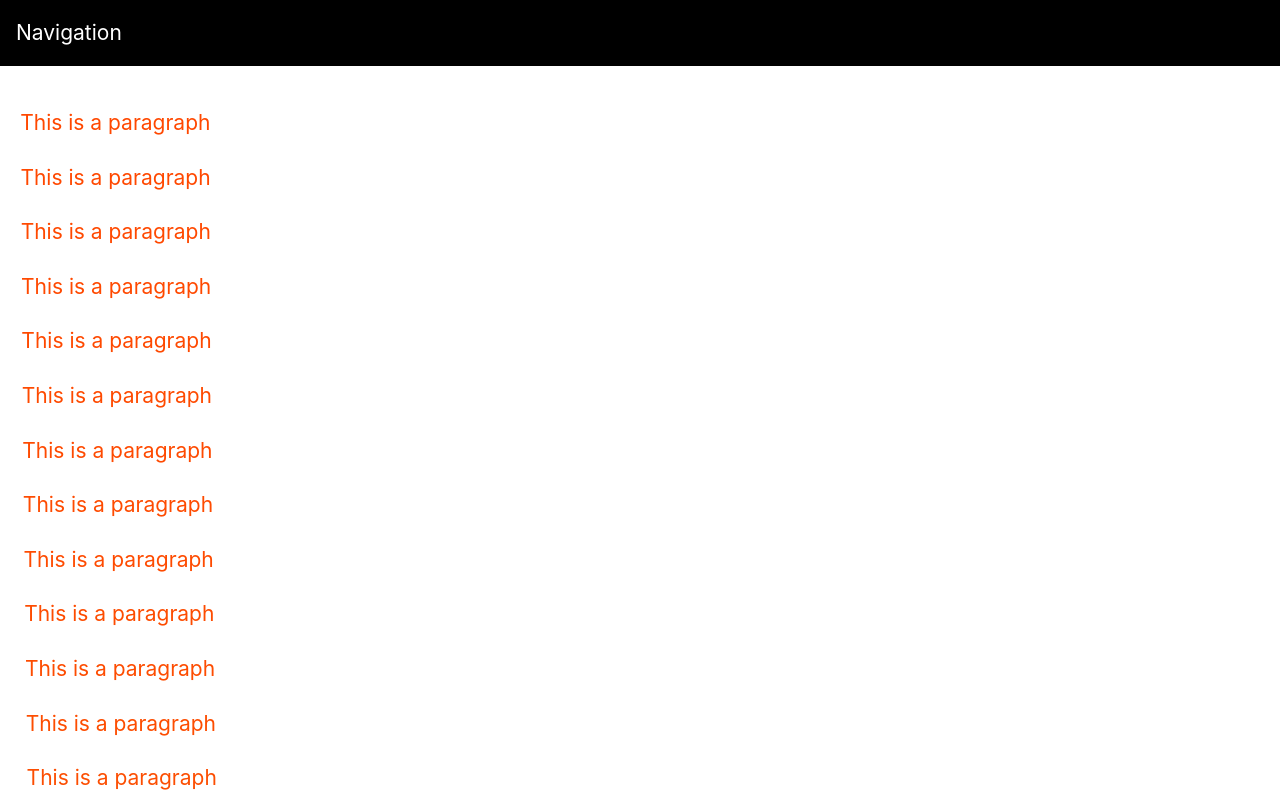
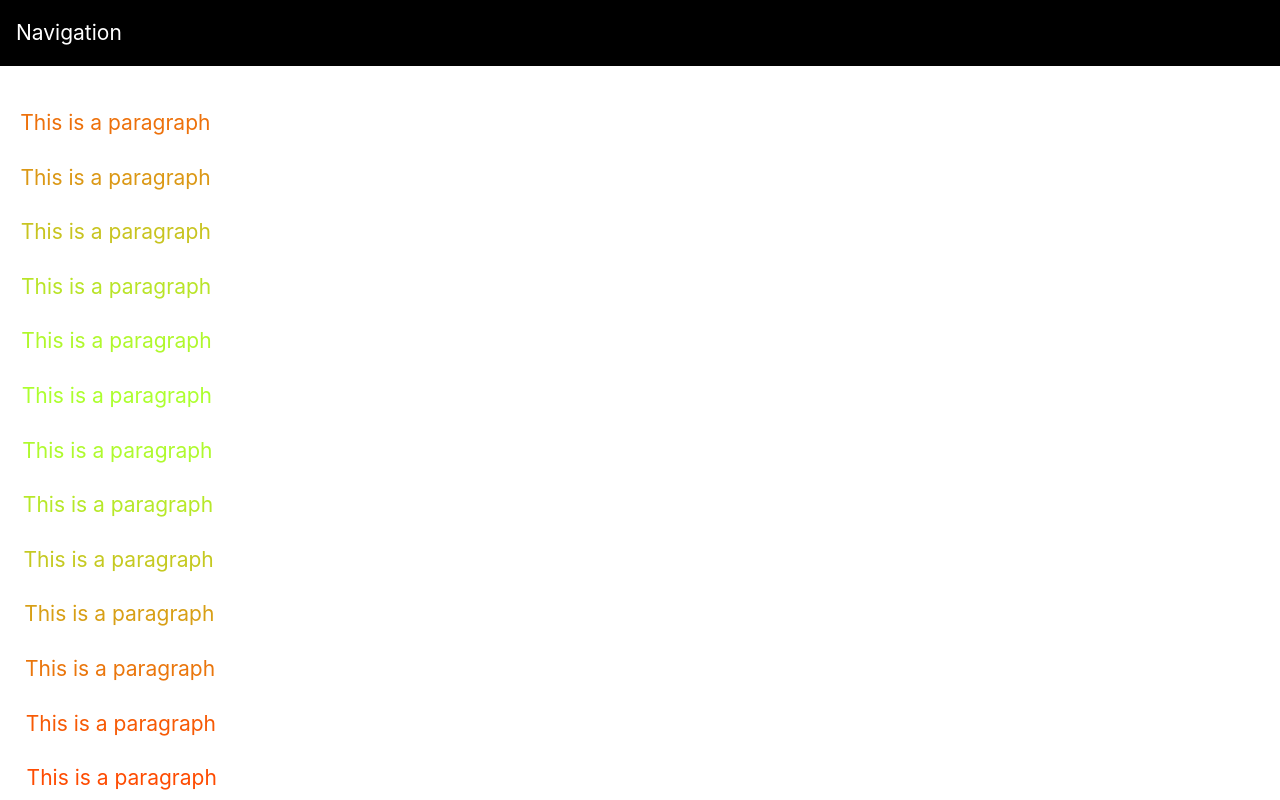
Before and after one commit to Biteable/luna, a website with bundled scripts: page demo/scroll.html in a window 1280 px wide. Shown: the top 800 px of the page. Built offline with nearby package versions, Linux system fonts and the light colour scheme.

Commit message:
Add scrollHeight to scrollwatch root data and update demo

```diff
--- a/demo/scroll.html
+++ b/demo/scroll.html
@@ -3,7 +3,7 @@
   <head>
     <meta charset="utf-8" />
     <meta name="viewport" content="width=device-width, initial-scale=1" />
-    <title>Motion test</title>
+    <title>Scroll</title>
     <style>
       *,
       *::before,
--- a/demo/scroll.ts
+++ b/demo/scroll.ts
@@ -1,9 +1,9 @@
 import { query, queryAll } from "../dom/query"
-import { add as addScrollListener, intersection, up, down } from "../wip/scrollwatch"
+import { add as addScrollListener, intersection, ScrollCallback } from "../wip/scrollwatch"
 import { interpolateRGB, RGBA } from "../wip/color"
 import { easeInOutQuad, easeOutQuad, easeInQuad } from "../util/easings"
 import { clamp } from "../math/clamp"
-import { offset } from "../dom/offset"
+
 
 const paragraphs = queryAll("p")
 console.log(paragraphs)
@@ -12,26 +12,57 @@ const reddish = [255, 72, 0] as RGBA
 const rebeccapurple = [102, 51, 153] as RGBA
 const greenyellow = [173, 255, 47] as RGBA
 
+// paragraphs.forEach(el => {
+//   let prev: number
+//   const onScroll: ScrollCallback = (data) => {
+//     const { value } = intersection(data)
+
+//     // @note Runs also when value is 0
+//     // @note Avoids writing if the previous value hasn't changed
+
+//     if (value === prev) return
+//     prev = value
+
+//     const easedValue = easeInOutQuad(value)
+
+
+//     // @note do as little as possible in the rAF
+//     requestAnimationFrame(() => {
+//       el.style.transform = `translateX(${200 * easedValue}px)`
+//       el.style.color = `rgba(${interpolateRGB(reddish, greenyellow, easedValue).join(",")})`
+//     })
+//   }
+//   addScrollListener(el, onScroll)
+// })
+
 paragraphs.forEach(el => {
   let prev: number
-
-  addScrollListener(el, (data) => {
+  const onScroll: ScrollCallback = (data) => {
+    const { root } = data
     const { value } = intersection(data)
 
-    // @note Run also when value is 0
-    // @note Avoid writing if the previous value hasn't changed
+    // @note Runs also when value is 0
+    // @note Avoids writing if the previous value hasn't changed
 
     if (value === prev) return
     prev = value
 
+    // @note color transitions based on total page scroll
+    const scrollComplete = root.scrollY / (root.scrollHeight - root.height)
+    const color1 = interpolateRGB(reddish, [200, 200, 200], scrollComplete)
+    const color2 = interpolateRGB(greenyellow, [0, 0, 0], scrollComplete)
+
+
     const easedValue = easeInOutQuad(value)
 
+    // @note interpolate colour based on intersection value
     // @note do as little as possible in the rAF
     requestAnimationFrame(() => {
       el.style.transform = `translateX(${200 * easedValue}px)`
-      el.style.color = `rgba(${interpolateRGB(reddish, greenyellow, easedValue).join(",")})`
+      el.style.color = `rgba(${interpolateRGB(color1, color2, easedValue).join(",")})`
     })
-  })
+  }
+  addScrollListener(el, onScroll)
 })
 
 
--- a/wip/color.ts
+++ b/wip/color.ts
@@ -14,10 +14,13 @@
 
 export type RGBA = [r: number, g: number, b: number, a?: number]
 
-// const interpolateRGB = function (color1: RGBA, color2: RGBA, factor: number) {
-
-export const interpolateRGB = function (color1: RGBA, color2: RGBA, factor: number) {
+export const interpolateRGB = (
+  color1: RGBA,
+  color2: RGBA,
+  factor: number
+): RGBA => {
   // factor = clamp(0, factor, 1)
+  factor = factor > 1 ? 1 : factor < 0 ? 0 : factor // clamp
 
   const [ r1, g1, b1, a1 = 1 ] = color1
   const [ r2, g2, b2, a2 = 1 ] = color2
--- a/wip/scrollwatch.ts
+++ b/wip/scrollwatch.ts
@@ -56,6 +56,7 @@ import { clamp } from "../math/clamp"
 interface RootData {
   scrollX: number
   scrollY: number
+  scrollHeight: number
   direction: Down | Up
   width: number
   height: number
@@ -82,7 +83,7 @@ interface IntersectionData {
 
 type Down = "+"
 type Up = "-"
-type ScrollCallback = (data: ScrollData) => any
+export type ScrollCallback = (data: ScrollData) => any
 type Threshold = number //
 
 // @todo returns intersecting data:
@@ -180,6 +181,7 @@ function onScroll () {
   const root: RootData = {
     scrollX: w.scrollX,
     scrollY: w.scrollY,
+    scrollHeight: html.scrollHeight,
     direction: w.scrollY >= lastScrollY ? down : up,
     width: html.clientWidth, // * clientWidth vs offsetWidth
     height: html.clientHeight,
```
Also changed, not shown: README.md, 1 other file.
